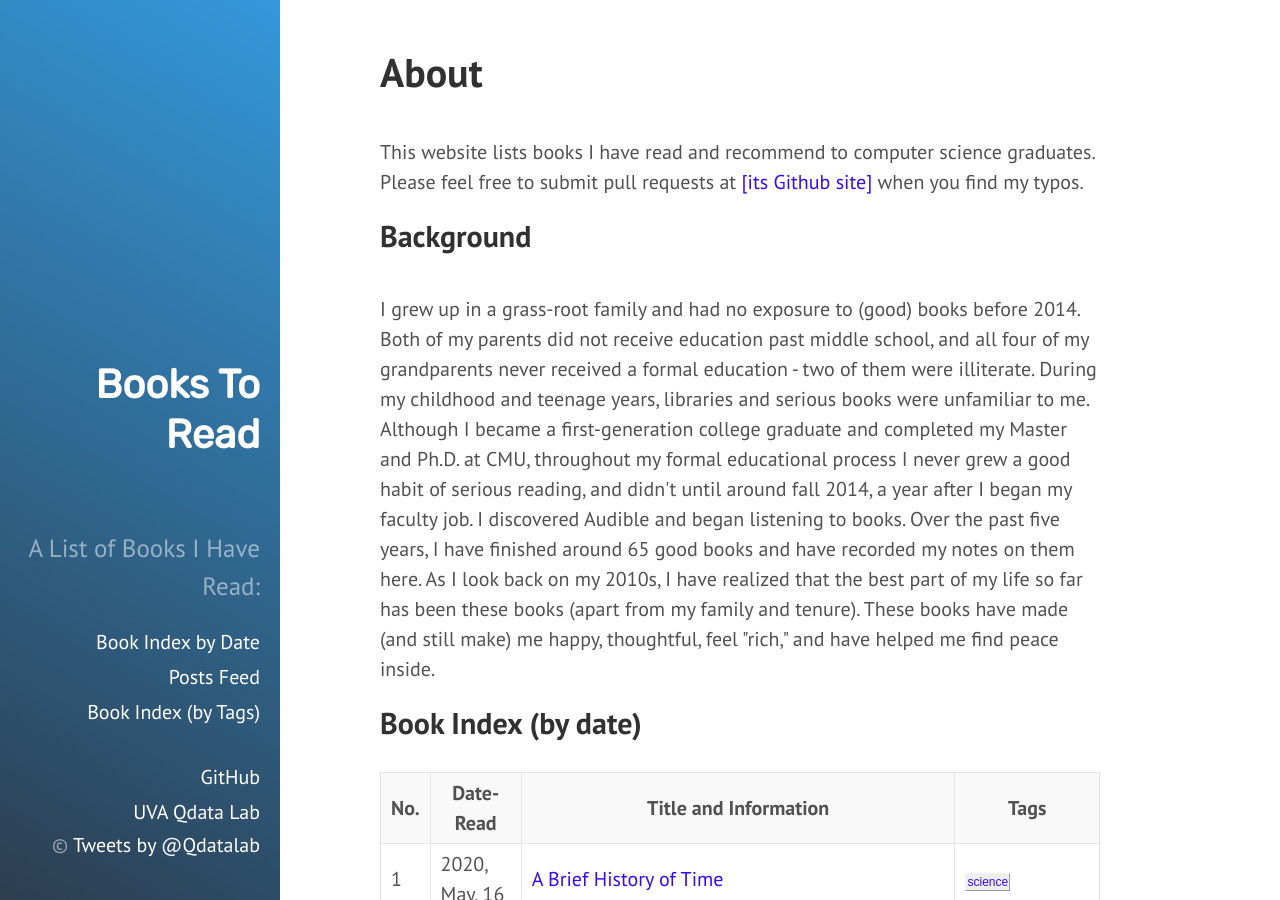
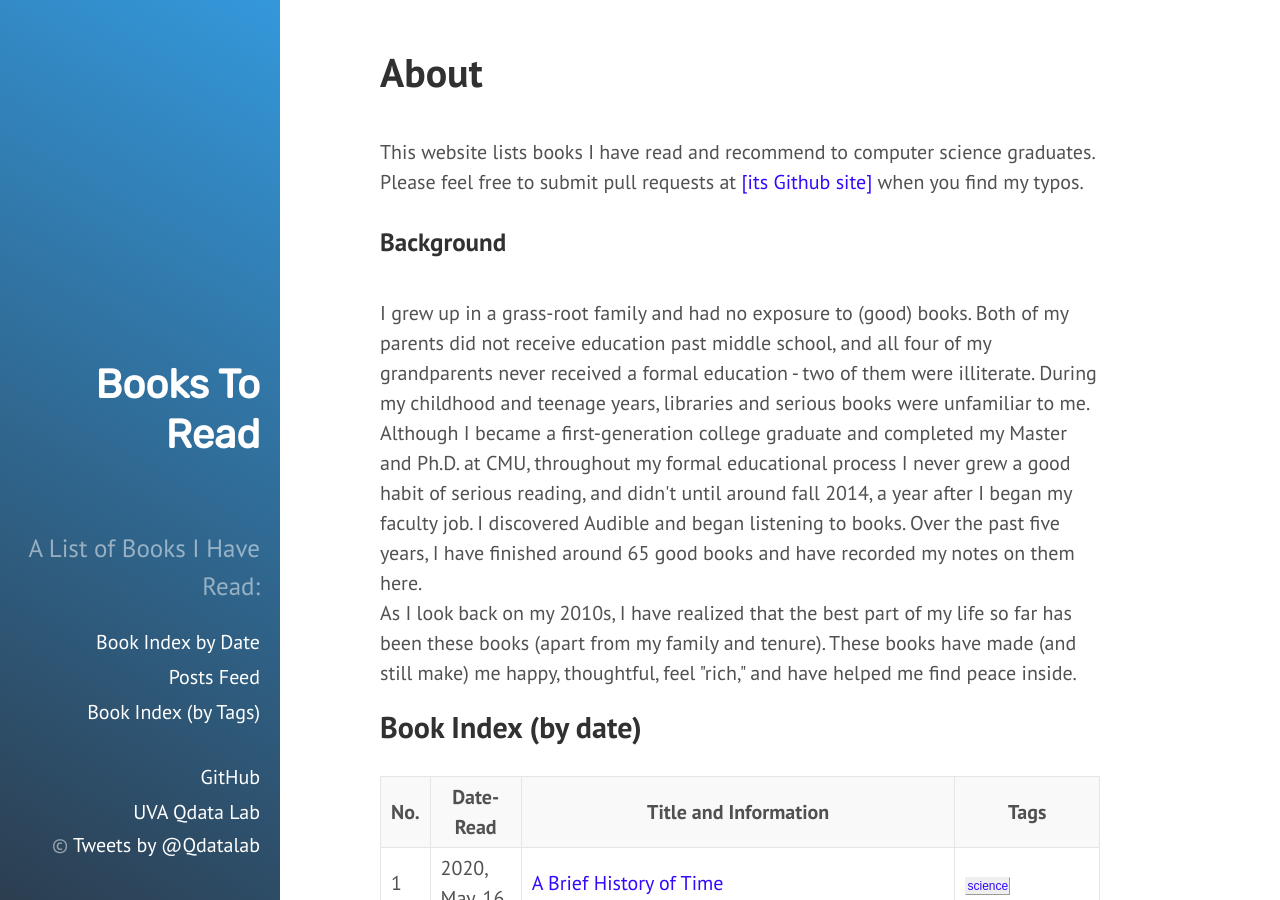
Before and after one commit to qiyanjun/books2read, a Jekyll site: the page built from index.html, in a window 1280 px wide and 900 px high. Built offline with Jekyll 4.4.1, drawn with Linux system fonts in a browser that asks for light colours.

Commit message:
Update index.html

```diff
--- a/index.html
+++ b/index.html
@@ -10,12 +10,16 @@
 This website lists books I have read and recommend to computer science graduates. Please feel free to submit pull requests at <a href="https://github.com/qiyanjun/books2read"> [its Github site]</a> when you find my typos.
 </div>
 
-<h2> Background </h2>
+<h3> Background </h3>
 <br>
 <div>
-I grew up in a grass-root family and had no exposure to (good) books before 2014. Both of my parents did not receive education past middle school, and all four of my grandparents never received a formal education - two of them were illiterate. During my childhood and teenage years, libraries and serious books were unfamiliar to me.
+I grew up in a grass-root family and had no exposure to (good) books. Both of my parents did not receive education past middle school, and all four of my grandparents never received a formal education - two of them were illiterate. During my childhood and teenage years, libraries and serious books were unfamiliar to me. <BR>
 
-Although I became a first-generation college graduate and completed my Master and Ph.D. at CMU, throughout my formal educational process I never grew a good habit of serious reading, and didn't until around fall 2014, a year after I began my faculty job. I discovered Audible and began listening to books. Over the past five years, I have finished around 65 good books and have recorded my notes on them here.
+
+
+Although I became a first-generation college graduate and completed my Master and Ph.D. at CMU, throughout my formal educational process I never grew a good habit of serious reading, and didn't until around fall 2014, a year after I began my faculty job. I discovered Audible and began listening to books. Over the past five years, I have finished around 65 good books and have recorded my notes on them here. <BR>
+
+
 
 As I look back on my 2010s, I have realized that the best part of my life so far has been these books (apart from my family and tenure). These books have made (and still make) me happy, thoughtful, feel "rich," and have helped me find peace inside.
 </div>
```
